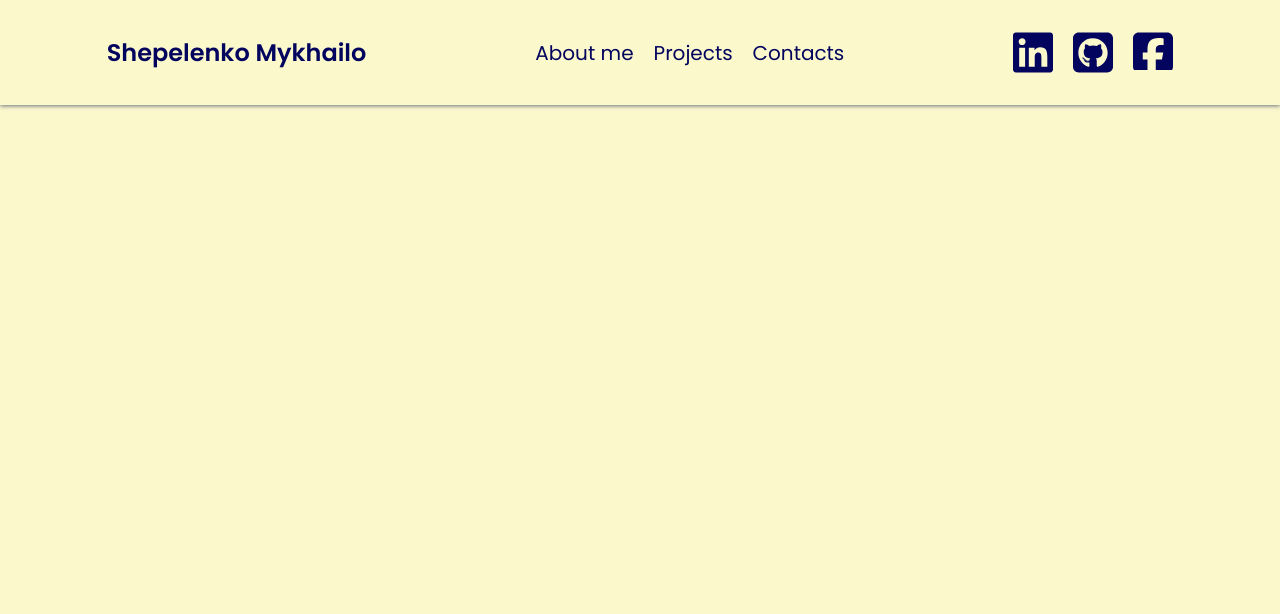
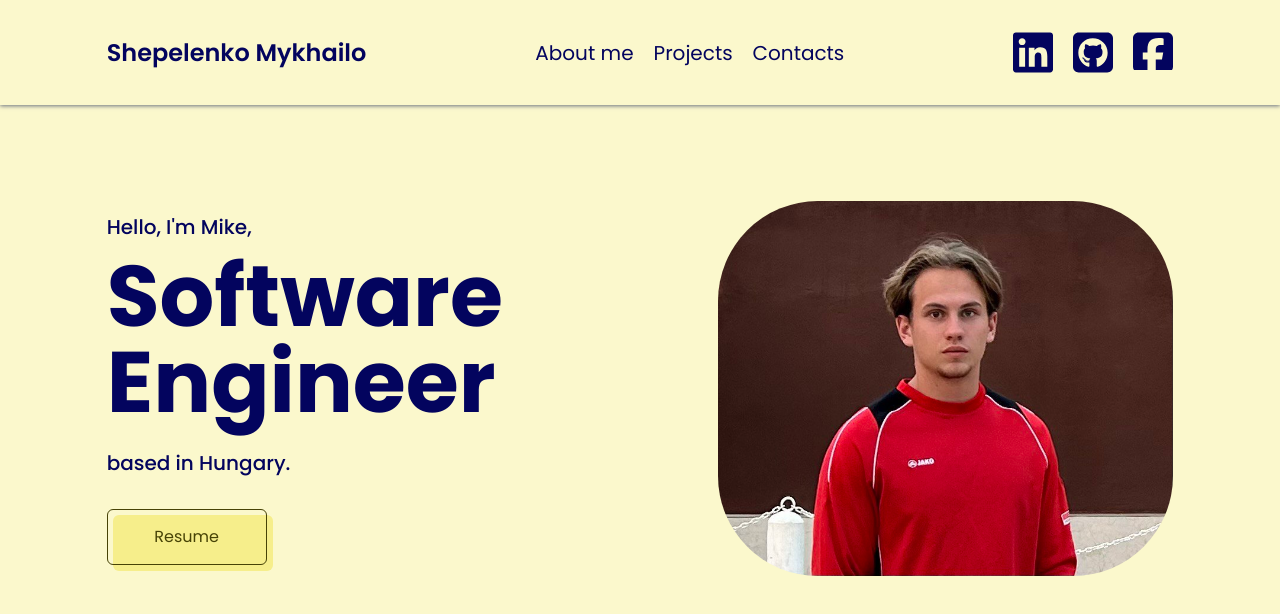
Before and after one commit to shepelenkomikhail/Portfolio, a React (Vite) app: page / in a window 1280 px wide. Shown: the top 614 px of the page. Built offline with nearby package versions, Linux system fonts and the light colour scheme.

Commit message:
introduction section for mac

```diff
--- /dev/null
+++ b/src/components/Introduction.tsx
@@ -0,0 +1,30 @@
+
+export default function Introduction() {
+
+    return (
+        <div className="col-span-10 col-start-2 flex justify-between items-center">
+            <div className="flex flex-col items-start">
+                <span>
+                    <h2 className="mb-3">Hello, I'm Mike,</h2>
+                    <h1 className="leading-none">
+                        Software <br/> Engineer
+                    </h1>
+                    <h2 className="mt-6">based in Hungary.</h2>
+                </span>
+                <div className="relative w-40 h-14 group mt-8">
+                    <div className="absolute translate-x-1.5 translate-y-1.5 bg-buttonYellow
+                                           transition-transform rounded-md opacity-90 w-full h-full
+                                           group-hover:translate-x-0 group-hover:translate-y-0">
+                    </div>
+                    <button className="absolute w-full h-full border border-[#474306] rounded-md text-gray-900">
+                        <span className="relative z-10 text-[#474306]">Resume</span>
+                    </button>
+                </div>
+            </div>
+
+            <img src={"./myphoto.jpeg"} style={{width: "455px", height: "375px"}}
+                 alt={"Photo of Mike"} className="col-start-10 rounded-extra">
+            </img>
+        </div>
+    );
+}
--- a/src/index.css
+++ b/src/index.css
@@ -14,6 +14,14 @@
   -moz-osx-font-smoothing: grayscale;
 }
 
+h1 {
+    @apply text-7xl font-bold;
+}
+
+h2 {
+    @apply text-xl font-medium;
+}
+
 h3 {
   @apply text-2xl font-semibold;
 }
--- a/src/pages/Main.tsx
+++ b/src/pages/Main.tsx
@@ -1,9 +1,13 @@
 import Header from "../components/Header.tsx";
+import Introduction from "../components/Introduction.tsx";
 
 export default function Main() {
     return(
-        <main className={"grid grid-cols-12"}>
+        <>
             <Header />
-        </main>
+            <main className={"grid grid-cols-12 mt-24"}>
+                <Introduction />
+            </main>
+        </>
     );
 }
--- a/tailwind.config.js
+++ b/tailwind.config.js
@@ -4,11 +4,18 @@ export default {
   theme: {
     extend: {
       colors: {
+        buttonYellow: "#F5EE84",
 
       },
       boxShadow: {
         'custom-blur': '0px 1px 4px 0px rgba(0, 0, 0, 0.01)',
       },
+      fontSize: {
+        '7xl': '86px',
+      },
+      borderRadius: {
+        'extra': '100px',
+      }
     },
   },
   plugins: [],
```
Also changed, not shown: public/myphoto.jpeg (added).
